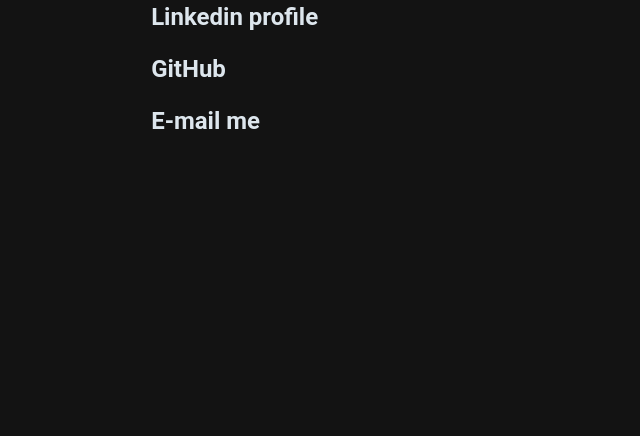
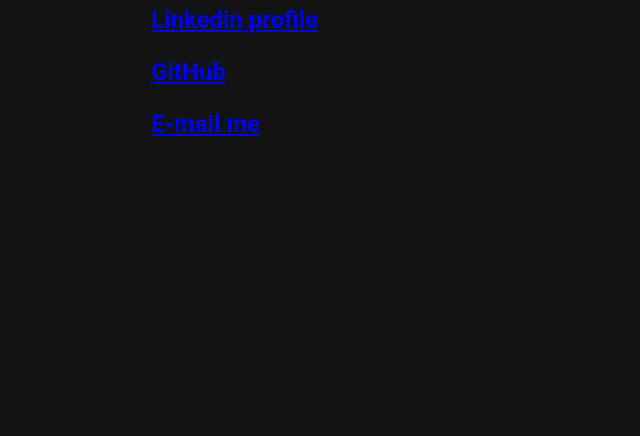
Before and after one commit to frncscrlnd/frncscrlnd.github.io, a plain HTML site: page contacts.html in a window 1280 px wide. Shown: the part 364-800 px from the top of the page, without its empty margins (318-958 px from the left). Drawn offline with Linux system fonts and the light colour scheme.

Commit message:
Update contacts.html

```diff
--- a/contacts.html
+++ b/contacts.html
@@ -10,21 +10,18 @@
     <div class="container">
         <h1>Get in touch:</h1>
         <div class="contact-item">
-            <h2>Linkedin profile</h2>
             <p>
-                <a href="https://www.linkedin.com/in/francescoorlandi" target="_blank"></a>
+                <a href="https://www.linkedin.com/in/francescoorlandi" target="_blank"><h2>Linkedin profile</h2></a>
             </p>
         </div>
         <div class="contact-item">
-            <h2>GitHub</h2>
             <p>
-                <a href="https://github.com/frncscrlnd" target="_blank"></a>
+                <a href="https://github.com/frncscrlnd" target="_blank"><h2>GitHub</h2></a>
             </p>
         </div>
         <div class="contact-item">
-            <h2>E-mail me</h2>
             <p>
-                <a href="mailto:francescorla04@gmail.com"></a>
+                <a href="mailto:francescorla04@gmail.com"><h2>E-mail me</h2></a>
             </p>
         </div>
     </div>
```
